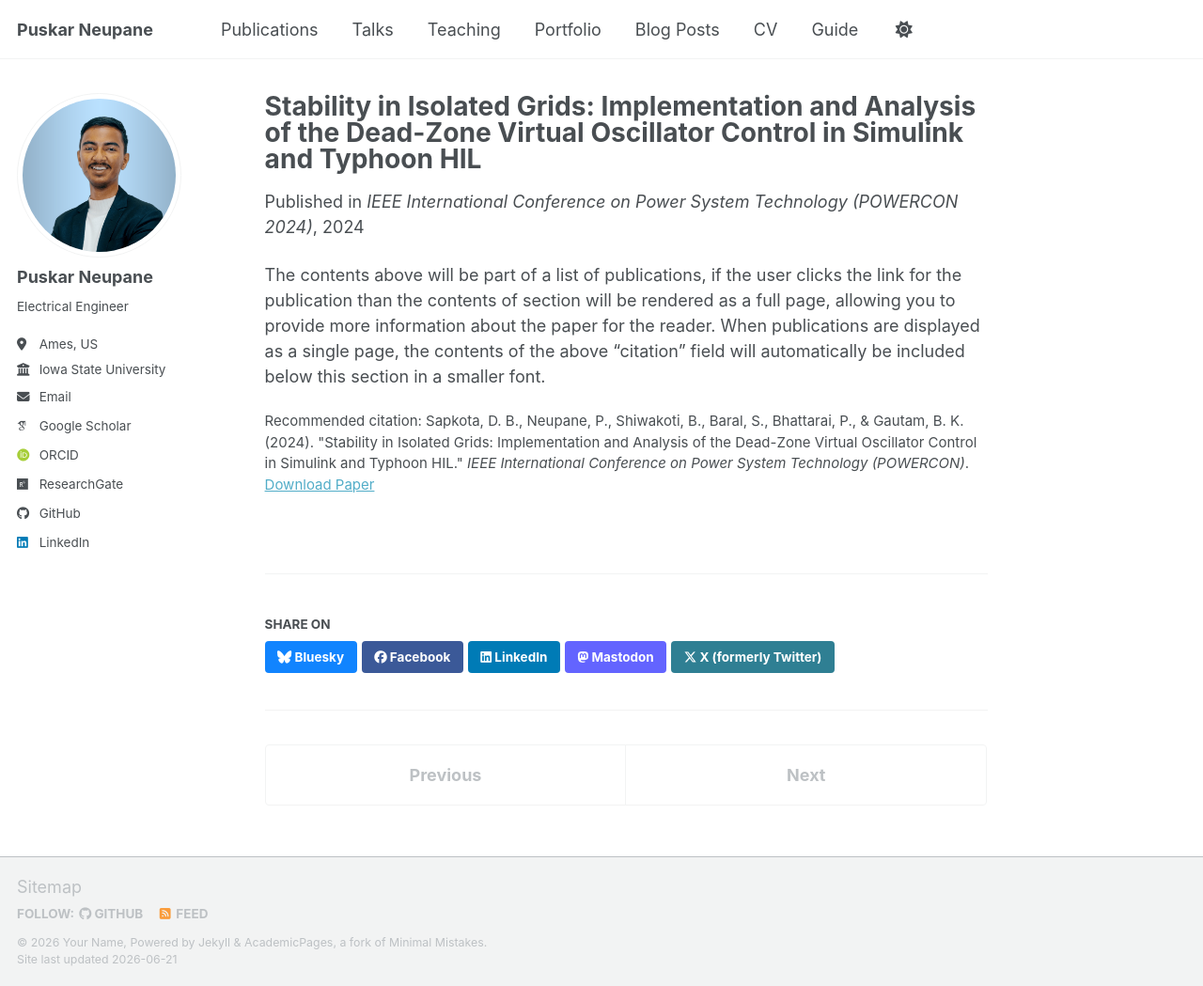
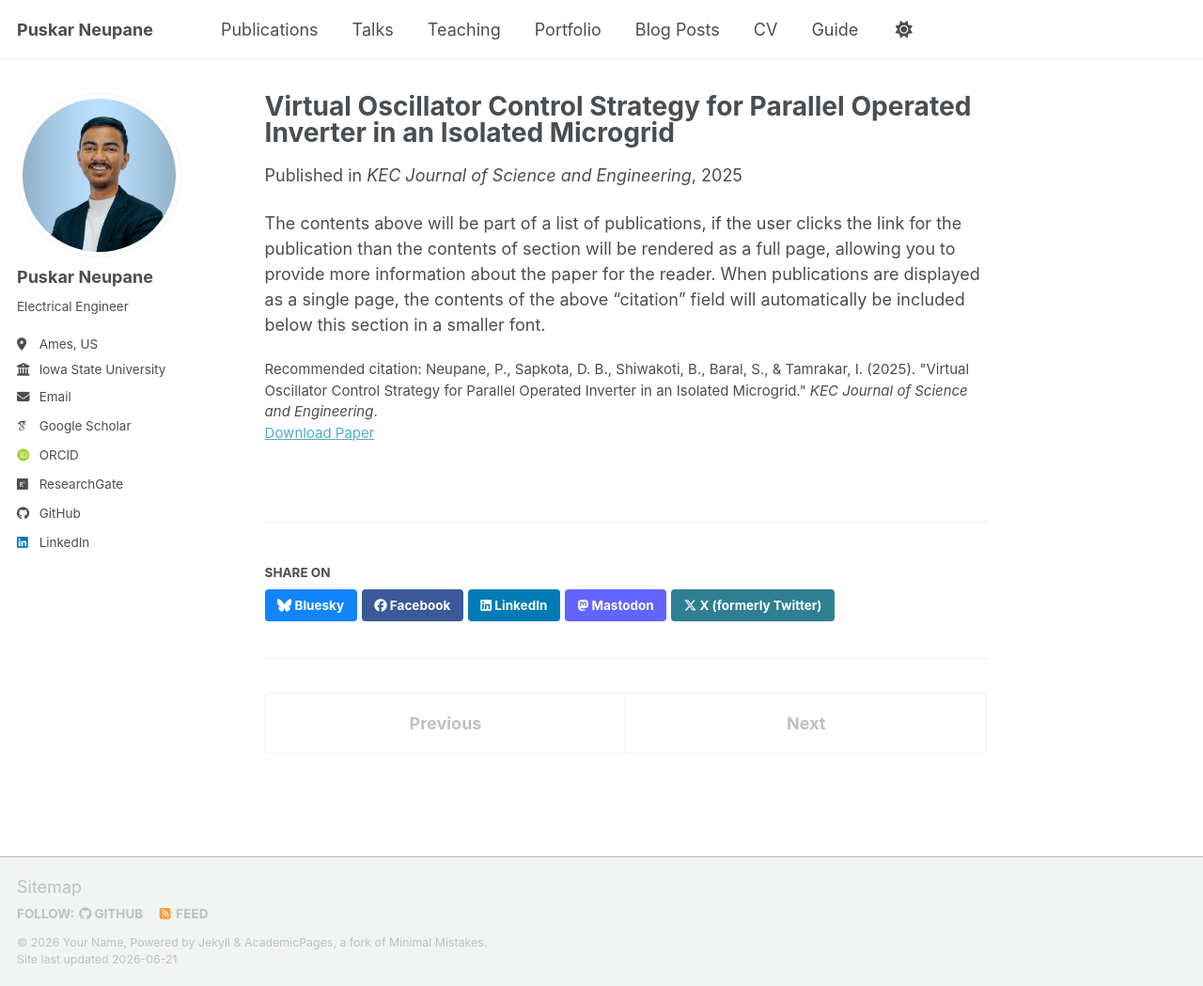
Before and after one commit to Puskar-Neupane/website, a Jekyll site: the page built from _publications/2024-02-17-paper-title-number-4.md, in a window 1280 px wide and 1049 px high. Shown: the whole window at 94% size. Built offline with Jekyll 4.4.1, drawn with Linux system fonts in a browser that asks for light colours; some web fonts are replaced; a script bundle is joined from its source files by our own code; library files that are not in the unit come from our copies.

Commit message:
Update 2024-02-17-paper-title-number-4.md

```diff
--- a/_publications/2024-02-17-paper-title-number-4.md
+++ b/_publications/2024-02-17-paper-title-number-4.md
@@ -1,13 +1,13 @@
 ---
-title: "Stability in Isolated Grids: Implementation and Analysis of the Dead-Zone Virtual Oscillator Control in Simulink and Typhoon HIL"
+title: "Virtual Oscillator Control Strategy for Parallel Operated Inverter in an Isolated Microgrid"
 collection: publications
 category: conferences
-permalink: /publication/2024-powercon-deadzone-voc
-excerpt: 'This paper investigates the stability of isolated microgrids using dead-zone virtual oscillator control and validates the approach through Simulink and Typhoon HIL implementations.'
-date: 2024-01-01
-venue: 'IEEE International Conference on Power System Technology (POWERCON 2024)'
+permalink: /publication/2025-voc-isolated-microgrid
+excerpt: 'A virtual oscillator control framework for parallel-operated inverters in isolated microgrids, enabling stable frequency synchronization, voltage regulation, and power sharing under varying load conditions.'
+date: 2025-01-01
+venue: 'KEC Journal of Science and Engineering'
 paperurl: ''
-citation: 'Sapkota, D. B., Neupane, P., Shiwakoti, B., Baral, S., Bhattarai, P., & Gautam, B. K. (2024). &quot;Stability in Isolated Grids: Implementation and Analysis of the Dead-Zone Virtual Oscillator Control in Simulink and Typhoon HIL.&quot; <i>IEEE International Conference on Power System Technology (POWERCON)</i>.'
+citation: 'Neupane, P., Sapkota, D. B., Shiwakoti, B., Baral, S., & Tamrakar, I. (2025). &quot;Virtual Oscillator Control Strategy for Parallel Operated Inverter in an Isolated Microgrid.&quot; <i>KEC Journal of Science and Engineering</i>.'
 ---
 
 The contents above will be part of a list of publications, if the user clicks the link for the publication than the contents of section will be rendered as a full page, allowing you to provide more information about the paper for the reader. When publications are displayed as a single page, the contents of the above "citation" field will automatically be included below this section in a smaller font.
```
